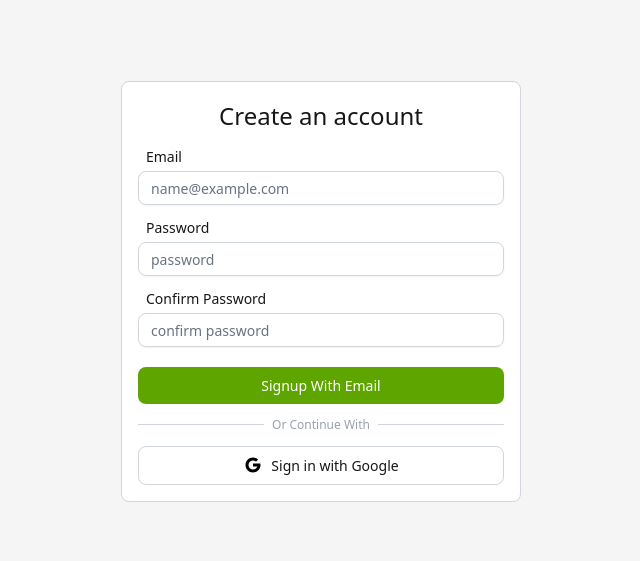
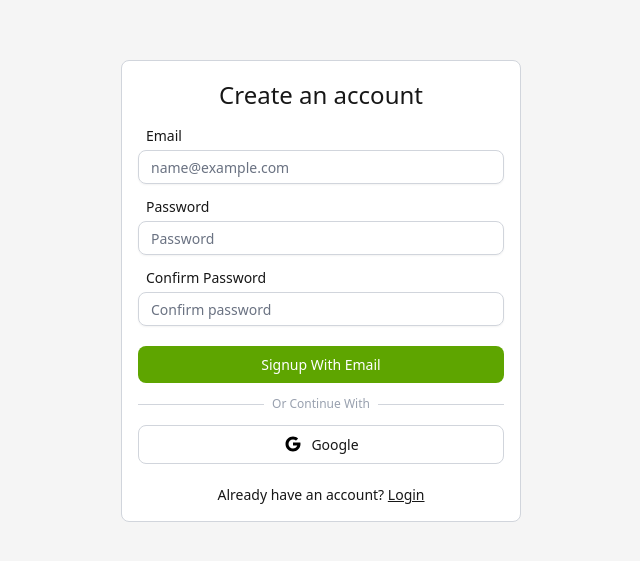
Before and after one commit to lmohade3l/kaizen, a Next.js app: page /auth/signup in a window 1280 px wide. Shown: the part 109-670 px from the top of the page, without its empty margins (319-959 px from the left). Built offline with nearby package versions, Linux system fonts and the light colour scheme.

Commit message:
fix: enhance signup page code and ui

```diff
--- a/src/app/api/auth/google/callback/route.ts
+++ b/src/app/api/auth/google/callback/route.ts
@@ -8,12 +8,6 @@ export async function GET(req: Request) {
   if (!code) {
     return NextResponse.json({ error: "Missing code" }, { status: 400 });
   }
-
-  console.log(
-    process.env.GOOGLE_CLIENT_ID,
-    process.env.GOOGLE_CLIENT_SECRET,
-    process.env.GOOGLE_REDIRECT_URI
-  );
 
   // 1. Exchange code for tokens
   const tokenRes = await fetch("https://oauth2.googleapis.com/token", {
--- a/src/app/auth/signup/page.tsx
+++ b/src/app/auth/signup/page.tsx
@@ -22,16 +22,10 @@ export default function Signup() {
         if (result.success) {
           //   toast.success('Account created successfully');
           //   router.push('/dashboard');
-          console.log("hey finally", result);
         }
 
         return {
           success: result.success,
-          //   message: result.message,
-          //   errors:
-          //     typeof result.errors === 'string'
-          //       ? { general: [result.errors] }
-          //       : result.errors,
         };
       } catch (error) {
         return {
@@ -60,7 +54,6 @@ export default function Signup() {
                 name="email"
                 type="email"
                 placeholder="name@example.com"
-                // required
               />
             </div>
             <div className="flex flex-col w-full gap-1">
@@ -68,8 +61,7 @@ export default function Signup() {
               <TextField
                 name="password"
                 type="password"
-                placeholder="password"
-                // required
+                placeholder="Password"
               />
             </div>
             <div className="flex flex-col w-full gap-1">
@@ -77,22 +69,18 @@ export default function Signup() {
               <TextField
                 name="confirmPassword"
                 type="password"
-                placeholder="confirm password"
-                // required
+                placeholder="Confirm password"
               />
             </div>
 
             {state?.error && (
               <p className="text-red-500 text-sm">{state.error}</p>
             )}
-            {/* {state?.success && (
-              <p className="text-green-600 text-sm">Check your email to confirm!</p>
-            )} */}
 
             <button
               type="submit"
               disabled={isPending}
-              className="text-[14px] bg-lime-600 w-full rounded-lg p-2 text-white hover:bg-lime-500 mt-2 disabled:opacity-50 disabled:cursor-not-allowed"
+              className="text-[14px] bg-lime-600 w-full rounded-lg p-2 text-white hover:bg-lime-500 mt-2 cursor-pointer disabled:opacity-50 disabled:cursor-not-allowed"
             >
               {isPending ? "Creating Account..." : "Signup With Email"}
             </button>
@@ -107,13 +95,20 @@ export default function Signup() {
           <button
             type="button"
             onClick={() => {
-              window.location.href = "/api/auth/google"; // This route will start the OAuth flow
+              window.location.href = "/api/auth/google";
             }}
-            className="flex w-full gap-2 justify-center p-2 rounded-lg border border-gray-300 text-[14px] hover:bg-gray-100 transition"
+            className="flex w-full gap-2 justify-center p-2 rounded-lg border border-gray-300 cursor-pointer text-[14px] hover:bg-gray-100 transition"
           >
             <Image src={GoogleIcon} alt="Google" width={20} height={20} />
-            Sign in with Google
+            Google
           </button>
+
+          <p className="text-[14px] mt-2">
+            Already have an account?{" "}
+            <span className="text-decoration-line: underline cursor-pointer">
+              Login
+            </span>
+          </p>
         </div>
       </div>
     </div>
```
